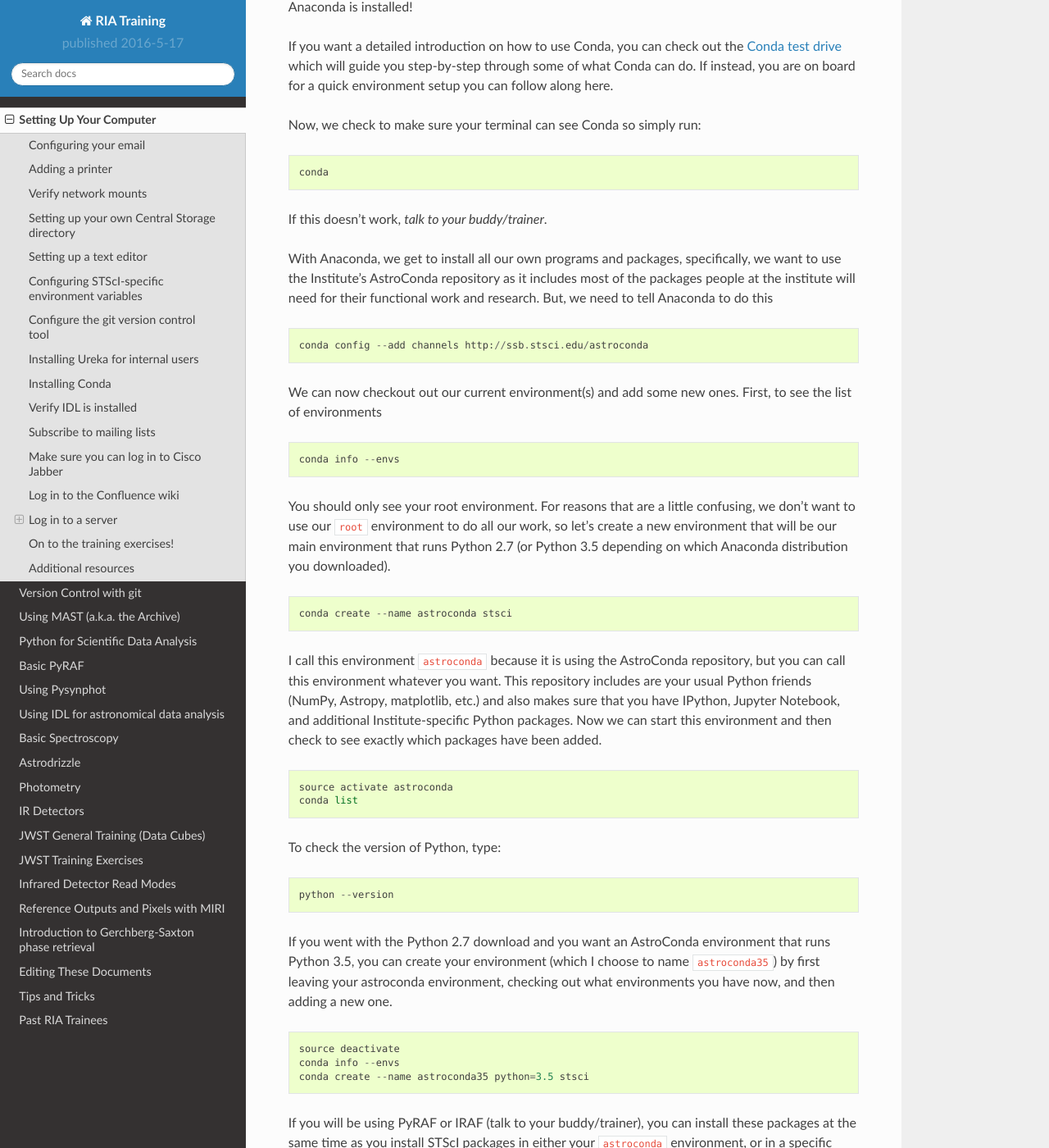
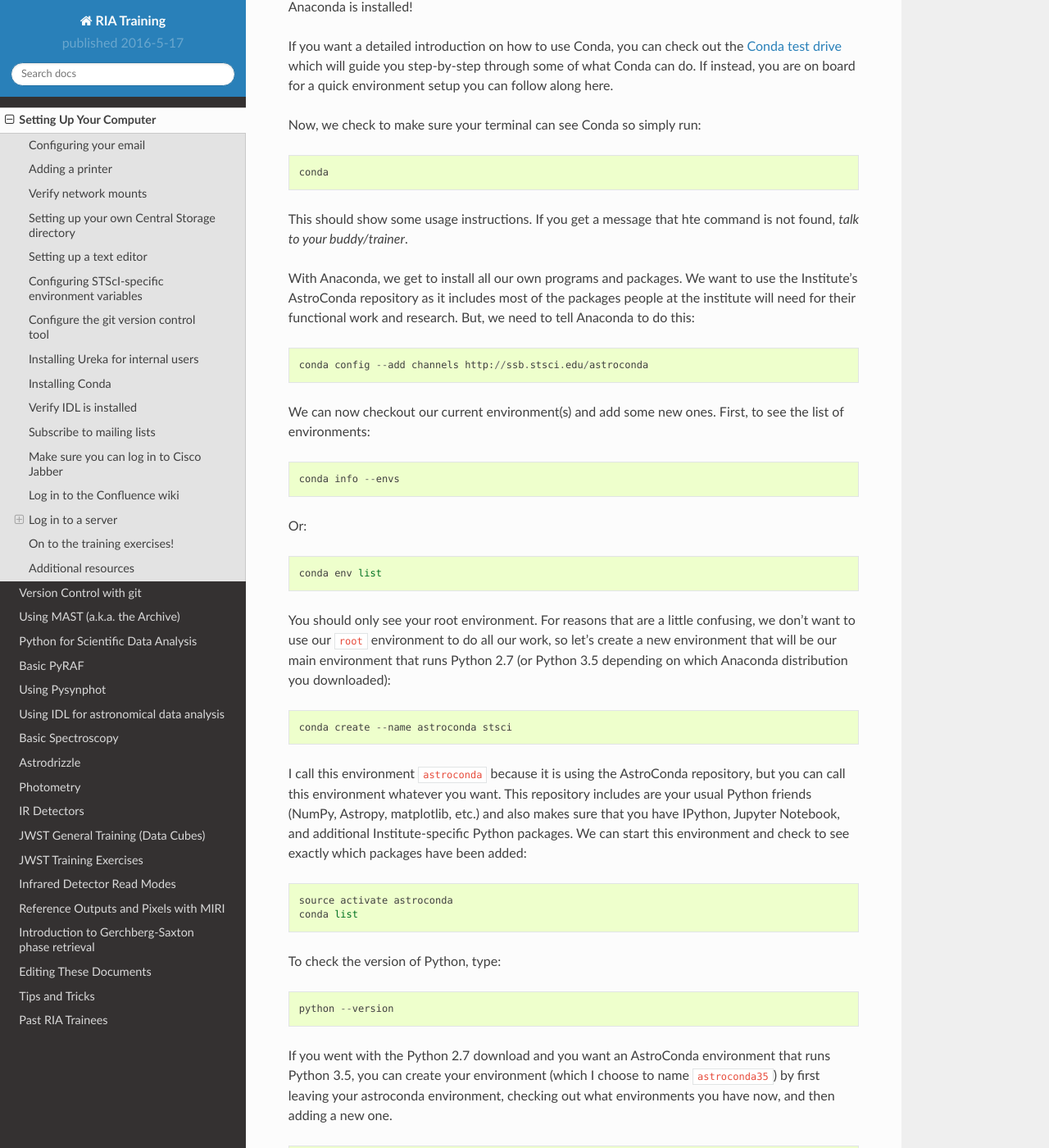
Before and after one commit to staceybright/training-library, a Sphinx documentation site: the page built from source/computer_setup.txt, in a window 1280 px wide and 1400 px high, scrolled down 8250 px. Shown: the whole window at 82% size. Built offline with Sphinx 7.4.7 and the Read the Docs theme 2.0.0, drawn with Linux system fonts in a browser that asks for light colours; some of the changed text lies outside the part shown.

Commit message:
Update computer_setup.txt
Made recommended changes.

```diff
--- a/source/computer_setup.txt
+++ b/source/computer_setup.txt
@@ -245,21 +245,25 @@ Now, we check to make sure your terminal can see Conda so simply run::
 
     conda
 
-If this doesn't work, *talk to your buddy/trainer*.
+This should show some usage instructions. If you get a message that hte command is not found, *talk to your buddy/trainer*.
 
-With Anaconda, we get to install all our own programs and packages, specifically, we want to use the Institute's AstroConda repository as it includes most of the packages people at the institute will need for their functional work and research. But, we need to tell Anaconda to do this ::
+With Anaconda, we get to install all our own programs and packages. We want to use the Institute's AstroConda repository as it includes most of the packages people at the institute will need for their functional work and research. But, we need to tell Anaconda to do this::
 
     conda config --add channels http://ssb.stsci.edu/astroconda
 
-We can now checkout out our current environment(s) and add some new ones. First, to see the list of environments ::
+We can now checkout our current environment(s) and add some new ones. First, to see the list of environments::
 
     conda info --envs
 
-You should only see your root environment. For reasons that are a little confusing, we don't want to use our ``root`` environment to do all our work, so let's create a new environment that will be our main environment that runs Python 2.7 (or Python 3.5 depending on which Anaconda distribution you downloaded). ::
+Or::
+
+    conda env list
+
+You should only see your root environment. For reasons that are a little confusing, we don't want to use our ``root`` environment to do all our work, so let's create a new environment that will be our main environment that runs Python 2.7 (or Python 3.5 depending on which Anaconda distribution you downloaded)::
 
     conda create --name astroconda stsci
 
-I call this environment ``astroconda`` because it is using the AstroConda repository, but you can call this environment whatever you want. This repository includes are your usual Python friends (NumPy, Astropy, matplotlib, etc.) and also makes sure that you have IPython, Jupyter Notebook, and additional Institute-specific Python packages. Now we can start this environment and then check to see exactly which packages have been added. ::
+I call this environment ``astroconda`` because it is using the AstroConda repository, but you can call this environment whatever you want. This repository includes are your usual Python friends (NumPy, Astropy, matplotlib, etc.) and also makes sure that you have IPython, Jupyter Notebook, and additional Institute-specific Python packages. We can start this environment and check to see exactly which packages have been added::
 
     source activate astroconda
     conda list
```
Also changed, not shown: other parts of source/computer_setup.txt (+2 -2 lines).
